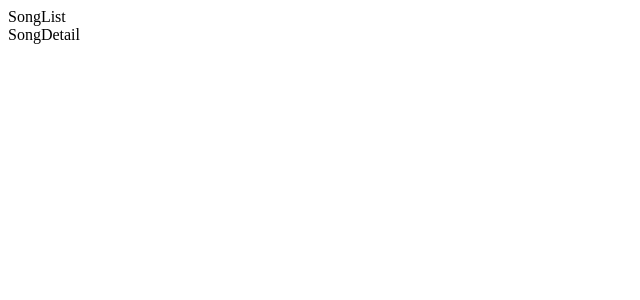
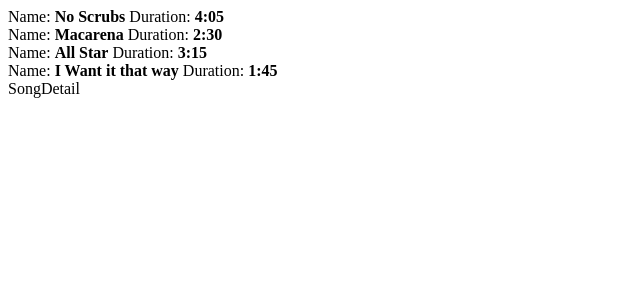
Before and after one commit to imvanzen/songs, a React (Create React App) app: page / in a window 1280 px wide. Shown: the top 300 px of the page, without its empty margins (0-640 px from the left). Built offline with nearby package versions, Linux system fonts and the light colour scheme; the HTML template or start-up script is replaced by a standard one.

Commit message:
Get the list of songs and render in on the UI

```diff
--- a/src/components/SongList.tsx
+++ b/src/components/SongList.tsx
@@ -1,10 +1,28 @@
-import React, { FunctionComponent } from 'react'
+import React from 'react'
+import { Key } from 'react'
 import { connect } from 'react-redux'
+import { Song } from '../types'
 
-const SongList = () => {
+interface Props {
+    songs: Array<Song>
+};
+
+const SongList = (props: Props) => {
+    const { songs } = props
+    const renderedSongs = songs.map((song: Song, index: Key) => (
+        <div key={index}>Name: <b>{song.title}</b> Duration: <b>{song.duration}</b></div>
+    ))
     return (
-        <div className='song-list'>SongList</div>
+        <div className='song-list'>
+            {renderedSongs}
+        </div>
     )
 }
 
-export default connect()(SongList)
+const mapState = (state: any) => {
+    return {
+        songs: state.songs
+    }
+}
+
+export default connect(mapState)(SongList)
```
